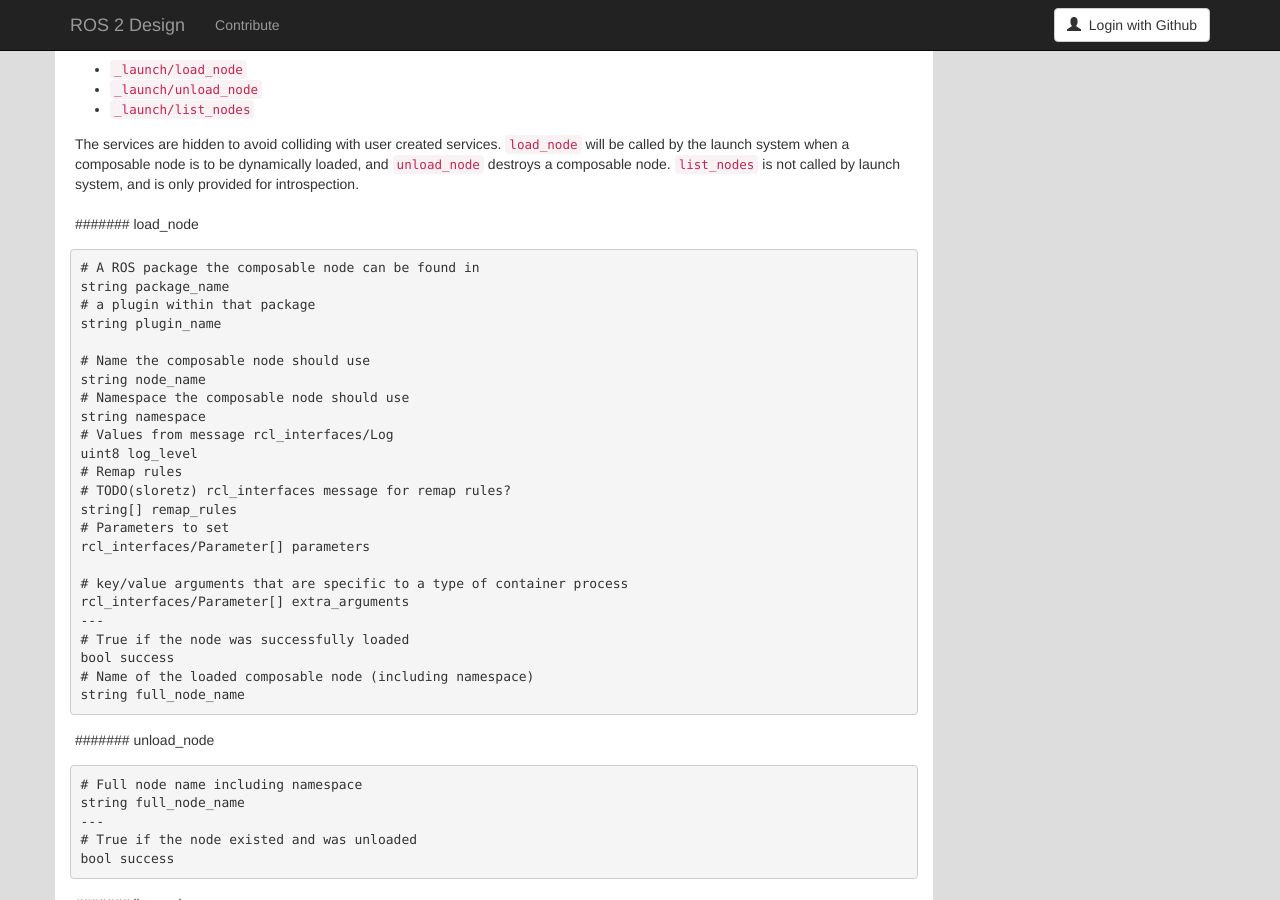
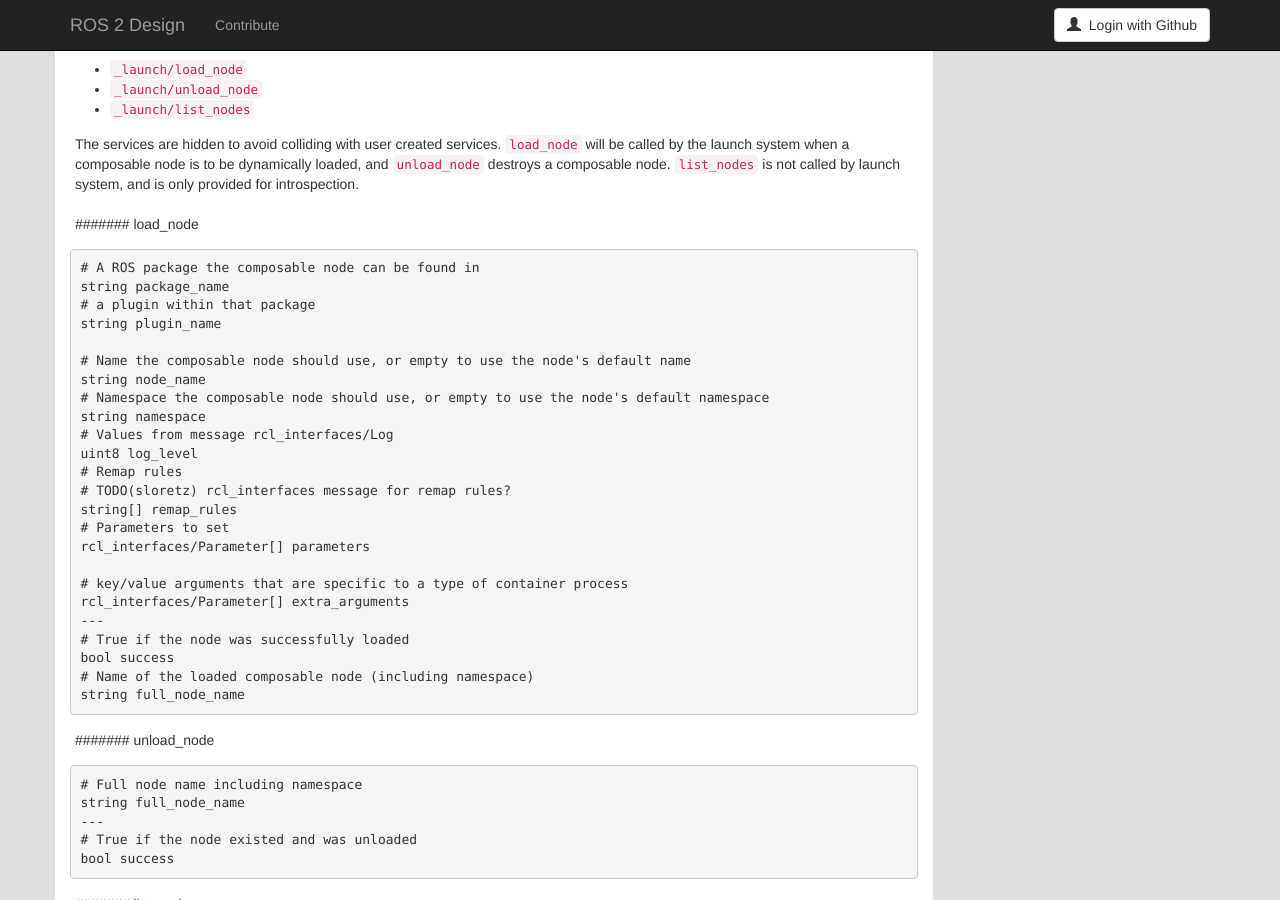
Before and after one commit to ros2/design, a Jekyll site: the page built from articles/150_roslaunch.md, in a window 1280 px wide and 900 px high, scrolled down 12024 px. Built offline with Jekyll 4.4.1, drawn with Linux system fonts in a browser that asks for light colours; nearby versions of some CDN libraries.

Commit message:
Allow node_name and namespace to be empty

```diff
--- a/articles/150_roslaunch.md
+++ b/articles/150_roslaunch.md
@@ -530,9 +530,9 @@ string package_name
 # a plugin within that package
 string plugin_name
 
-# Name the composable node should use
+# Name the composable node should use, or empty to use the node's default name
 string node_name
-# Namespace the composable node should use
+# Namespace the composable node should use, or empty to use the node's default namespace
 string namespace
 # Values from message rcl_interfaces/Log
 uint8 log_level
```
